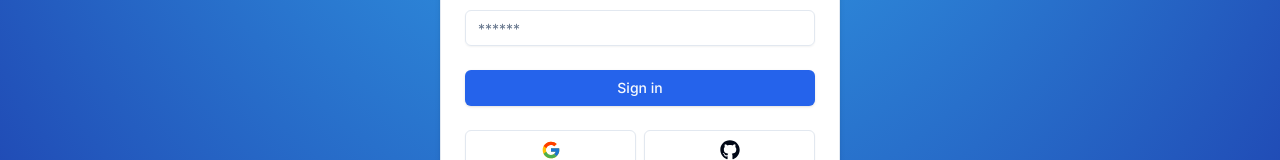
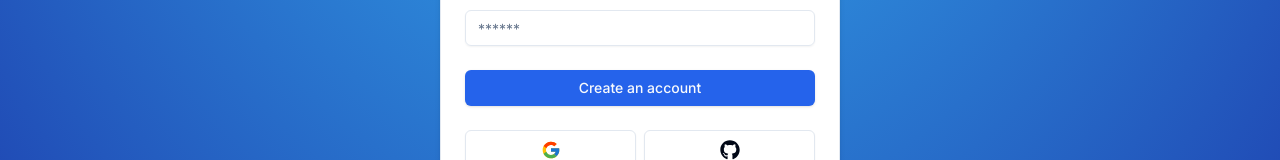
Before and after one commit to assilbekov/next-auth-course, a Next.js app: page /auth/register in a window 1280 px wide. Shown: the part 468-628 px from the top of the page. Built offline with nearby package versions, Linux system fonts and the light colour scheme.

Commit message:
RegisterSchema update

```diff
--- a/components/auth/register-form.tsx
+++ b/components/auth/register-form.tsx
@@ -139,7 +139,7 @@ export const RegisterForm = () => {
           <FormError message={error} />
           <FormSuccess message={success} />
           <Button type="submit" className="w-full" disabled={isPending}>
-            Sign in
+            Create an account
           </Button>
         </form>
       </Form>
--- a/schemas/index.ts
+++ b/schemas/index.ts
@@ -2,12 +2,15 @@ import { z } from "zod";
 
 export const LoginSchema = z.object({
   email: z.string().email(),
-  password: z.string().min(1, { message: "Password is required"}),
+  password: z.string().min(1, { message: "Password is required" }),
 });
 
 export const RegisterSchema = z.object({
-  email: z.string().email({message: "Invalid email"}),
-  name: z.string().min(1, { message: "Name is required"}),
-  password: z.string().min(6, { message: "Password must be at least 6 characters long"}),
+  email: z.string().email({ message: "Invalid email" }),
+  name: z.string().min(1, { message: "Name is required" }),
+  password: z.string().min(6, { message: "Password must be at least 6 characters long" }),
   passwordConfirmation: z.string(),
-}).refine(data => data.password === data.passwordConfirmation, { message: "Passwords must match"});
+}).refine(
+  data => data.password === data.passwordConfirmation,
+  { message: "Passwords must match", path: ["passwordConfirmation"] }
+);
```
